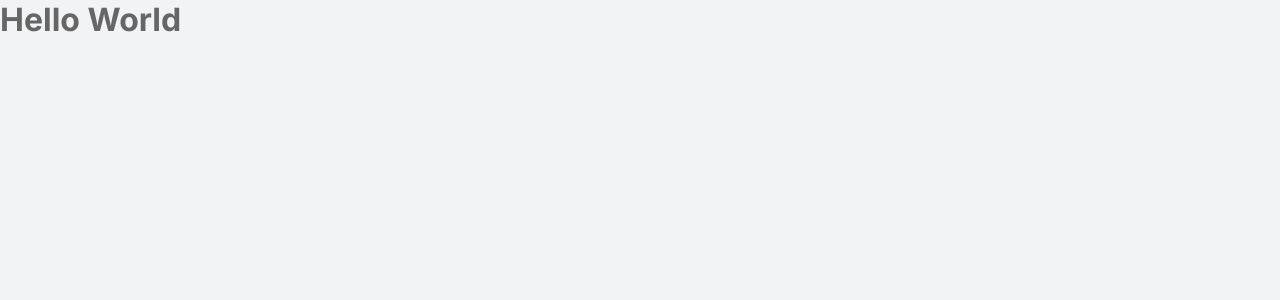
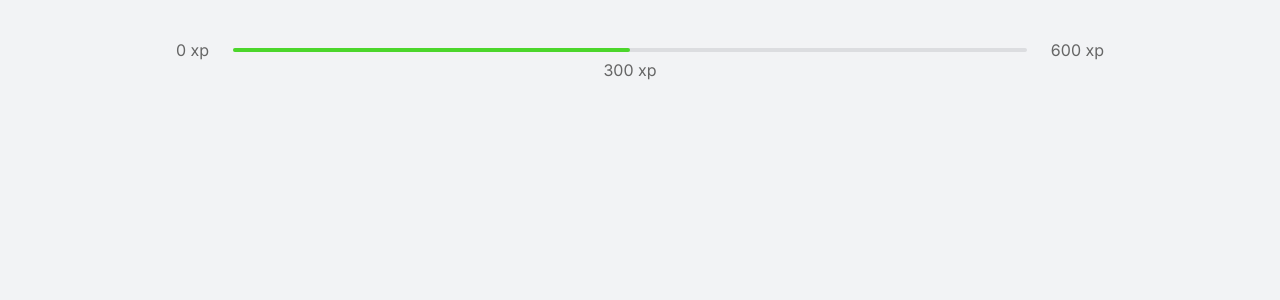
Before and after one commit to luisricarte/move.it, a React (Create React App) app: page / in a window 1280 px wide. Shown: the top 300 px of the page. Built offline with nearby package versions, Linux system fonts and the light colour scheme.

Commit message:
adicionando estrutura do experience bar

```diff
--- a/src/App.tsx
+++ b/src/App.tsx
@@ -1,9 +1,10 @@
 import './styles/global.css';
-
+import { ExperienceBar } from './components/ExperienceBar';
 function App() {
   return (
-    <>
-    <h1>Hello World</h1></>
+    <div className='container'>
+    <ExperienceBar/>
+    </div>
 
   );
 }
--- /dev/null
+++ b/src/components/ExperienceBar/index.tsx
@@ -0,0 +1,17 @@
+import './styles.css'
+
+export function ExperienceBar() {
+    return (
+        <header className="experience-bar">
+            <span>0 xp</span>
+            <div>
+                <div style={{ width: '50%'}}/>
+                <span className='current-experience' style={{ left: '50%'}}>
+                    300 xp
+                </span>
+
+            </div>
+            <span>600 xp</span>
+        </header>
+    )
+}
--- /dev/null
+++ b/src/components/ExperienceBar/styles.css
@@ -0,0 +1,31 @@
+.experience-bar {
+    display: flex;
+    align-items: center;
+
+}
+
+.experience-bar span {
+    font-size: 1rem;
+}
+
+.experience-bar > div {
+    flex: 1;
+    height: 4px;
+    border-radius: 4px;
+    background-color: var(--gray-line);
+    margin: 0 1.5rem;
+    position: relative;
+}
+
+.experience-bar > div > div {
+    height: 4px;
+    border-radius: 4px;
+    background-color: var(--green);
+
+}
+
+span.current-experience {
+    position: absolute;
+    top: 12px;
+    transform: translateX(-50%);
+}
--- a/src/styles/global.css
+++ b/src/styles/global.css
@@ -47,3 +47,13 @@
     color: inherit;
     text-decoration: none;
 }
+
+.container {
+    height: 100vh;
+    max-width: 992px;
+    margin: 0 auto;
+    padding: 2.5rem 2rem;
+
+    display: flex;
+    flex-direction: column;
+}
```
